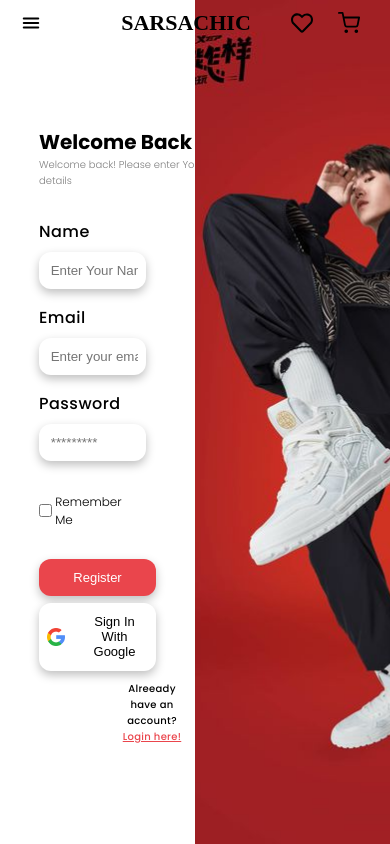
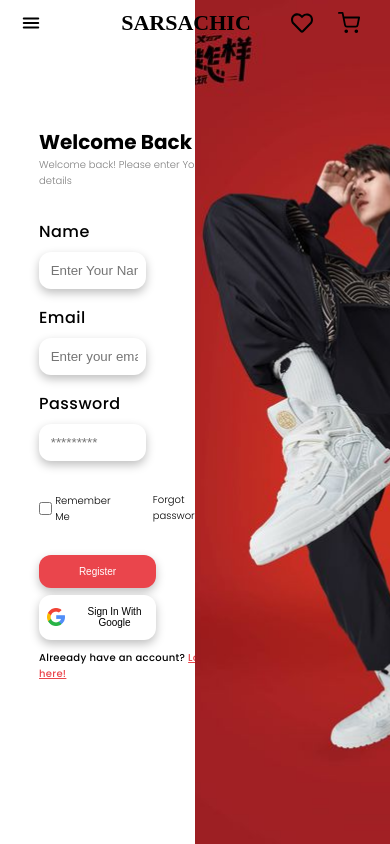
Before and after one commit to dhruv1145/sarsachic, a React (Vite) app: page /signup in a window 390 px wide. Built offline with nearby package versions, Linux system fonts and the light colour scheme.

Commit message:
responsiveness

```diff
--- a/src/pages/SignUp/SignUp.css
+++ b/src/pages/SignUp/SignUp.css
@@ -59,14 +59,14 @@
   gap: 0.5rem;
 }
 
-.wrapper {
+.sign-in-wrapper {
   display: flex;
   align-items: center;
   gap: 6rem;
   font-size: 12px;
 }
 
-.remember-checkbox-wrapper {
+.sign-remember-checkbox-wrapper {
   display: flex;
   align-items: center;
   gap: 0.2rem;
@@ -118,29 +118,20 @@
   height: 18px;
 }
 
-.dont-have-an-account-sign-up-wrapper {
-  align-self: stretch;
-  display: flex;
-  flex-direction: row;
-  margin-left: 30px;
+.dont-have-an-account-log-in-wrapper {
   margin-top: 10px;
-  padding: 0 49px 0 50px;
+  margin-left: 90px;
 }
 
-.dont-have-an-container {
-  position: relative;
+.login-dont-have-an-container {
   font-size: 10px;
   letter-spacing: 0.03em;
   font-weight: 500;
-  font-family: var(--font-poppins);
-  text-align: center;
-  z-index: 1;
 }
 
 .sign-up-fo {
   color: #ea454c;
 }
-
 .sign-cover-img {
   position: relative;
   min-width: 351px;
@@ -157,4 +148,19 @@
   .sign-text {
     font-size: 10px;
   }
+
+  .sign-in-wrapper {
+    display: flex;
+    align-items: center;
+    gap: 2rem;
+    font-size: 10px;
+  }
+  .Google-button,
+  .sign-in-button {
+    font-size: 10px;
+  }
+
+  .dont-have-an-account-log-in-wrapper {
+    margin-left: 0;
+  }
 }
--- a/src/pages/SignUp/SignUp.jsx
+++ b/src/pages/SignUp/SignUp.jsx
@@ -39,13 +39,13 @@ function SignUp() {
           </div>
         </div>
 
-        <div className="wrapper">
-          <div class="remember-checkbox-wrapper">
-            <input class="remember-checkbox" type="checkbox" />
+        <div className="sign-in-wrapper">
+          <div class="sign-remember-checkbox-wrapper">
+            <input class="sign-remember-checkbox" type="checkbox" />
             <span>Remember Me</span>
           </div>
 
-          <div class="forgot-password">Forgot password?</div>
+          <div class="sign-forgot-password">Forgot password?</div>
         </div>
 
         <div className="button">
@@ -57,9 +57,9 @@ function SignUp() {
           </button>
         </div>
 
-        <div class="dont-have-an-account-sign-up-wrapper">
-          <div class="dont-have-an-container">
-            <span class="dont-have-an">Alreeady have an account?</span>
+        <div class="dont-have-an-account-log-in-wrapper">
+          <div class="login-dont-have-an-container">
+            <span class="login-dont-have-an">Alreeady have an account?</span>
             <span class="span"> </span>
             <Link to="/login" class="sign-up-fo">
               Login here!
```
